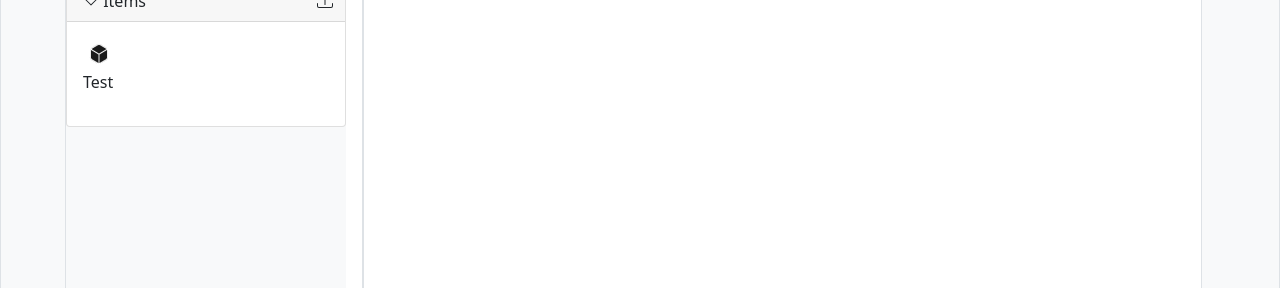
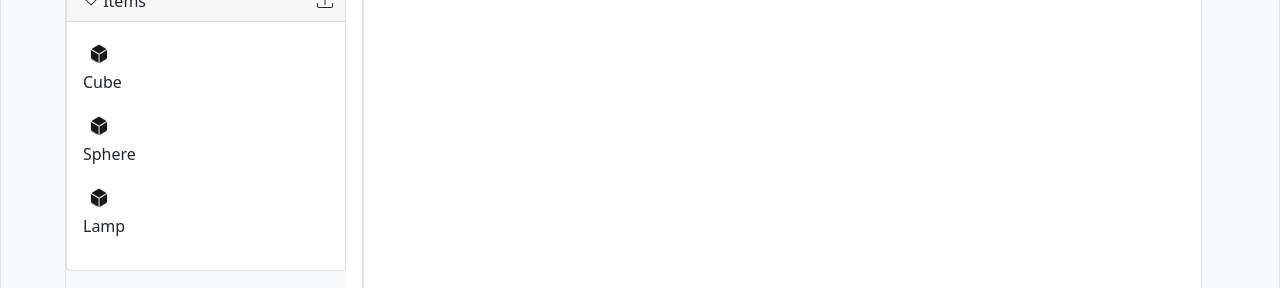
Before and after one commit to xrchisense/xrevent-creator-react, a React (Create React App) app: page / in a window 1280 px wide. Both pictures are taken after a click on the icon 91 px from the left and 286 px from the top of the page. Shown: the part 284-572 px from the top of the page. Built offline with nearby package versions, Linux system fonts and the light colour scheme.

Commit message:
Added More Items

```diff
--- a/src/components/AccMenu.js
+++ b/src/components/AccMenu.js
@@ -57,6 +57,8 @@ function AccMenu({unityContext}) {
                 <Accordion.Collapse eventKey="1">
                     <Card.Body>
                         <DefaultItem type= "Cube" unityContext ={unityContext}></DefaultItem>
+                        <DefaultItem type= "Sphere" unityContext ={unityContext}></DefaultItem>
+                        <DefaultItem type= "Lamp" unityContext ={unityContext}></DefaultItem>
                     </Card.Body>
                 </Accordion.Collapse>
             </Card>
--- a/src/components/DefaultItem.js
+++ b/src/components/DefaultItem.js
@@ -4,14 +4,13 @@ export default function DefaultItem({type,unityContext}) {
 
 
     function SpawnItemEvent() {
-        unityContext.send("WebGLConnector", "SpawnItemEvent", "Cube");
+        unityContext.send("WebGLConnector", "SpawnItemEvent", type);
         console.log("spawing Cube");
       }
     return (
         <>
         <img src="res/icons/icon_edit.png" onClick={SpawnItemEvent}></img>
-        <p>Test</p>
-
+        <p>{type}</p>
         </>
     )
 }
```
